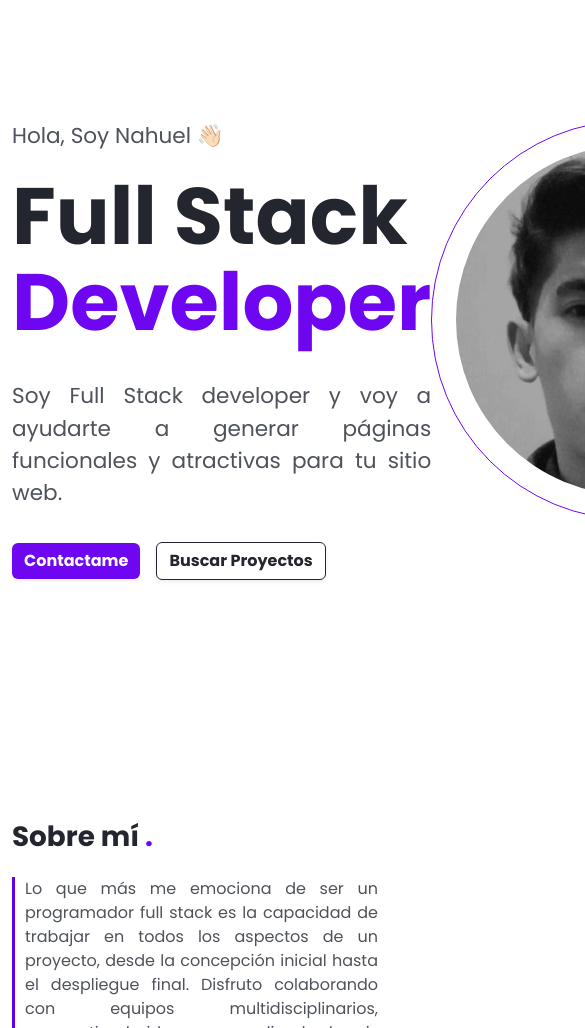
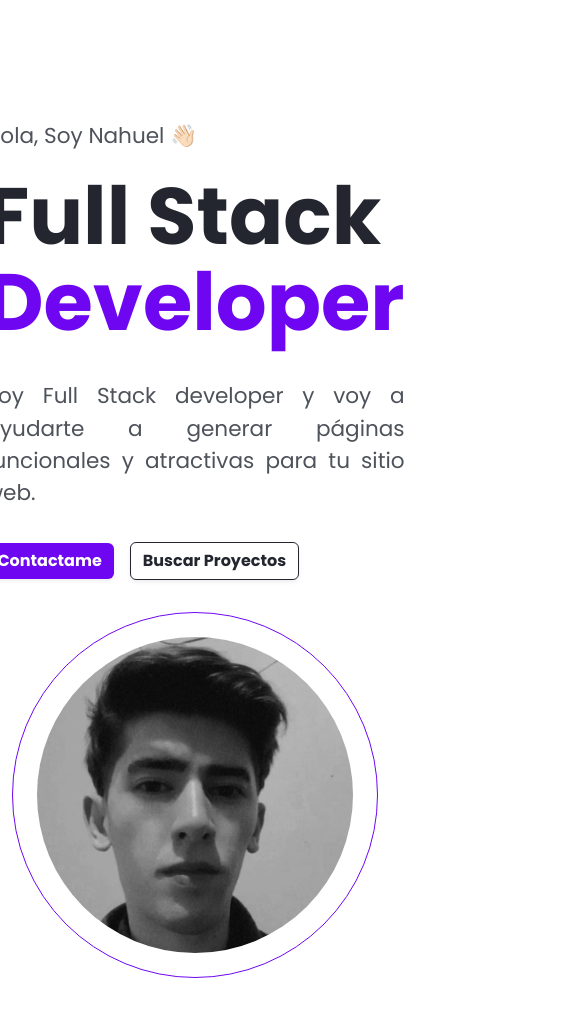
Before and after one commit to NahuelTeruel/ReactPorfolio, a React (Vite) app: page / in a window 390 px wide. Shown: the part 40-1068 px from the top of the page, 585 px wide, since content can reach past the window. Built offline with nearby package versions, Linux system fonts and the light colour scheme.

Commit message:
algunos cambios para hacerlo responsive

```diff
--- a/src/components/aboutMe/AboutMe.jsx
+++ b/src/components/aboutMe/AboutMe.jsx
@@ -17,7 +17,7 @@ function AboutMe() {
         <section className="container about">
             <h2 className='fw-bold fs-1 text-secondary' data-aos="fade-down">Sobre mí <span className='text-primary'>.</span></h2>
             <p className='side-line mt-4 mb-5' data-aos="fade-down">Lo que más me emociona de ser un programador full stack es la capacidad de trabajar en todos los aspectos de un proyecto, desde la concepción inicial hasta el despliegue final. Disfruto colaborando con equipos multidisciplinarios, compartiendo ideas y aprendiendo de mis compañeros para crear productos que impacten positivamente en la vida de las personas. Fuera el mundo del desarrollo, disfruto pasar tiempo al aire libre, practicar deportes y explorar nuevas culturas a través de la comida y los viajes. Estoy emocionado por la oportunidad de colaborar en nuevos proyectos y contribuir con mi experiencia y pasión por la programación. ¡Espero poder conectar contigo y trabajar juntos para hacer realidad grandes ideas!</p>
-            <div className="row row-cols-2 row-cols-md-2 g-5" data-aos="fade-down">
+            <div className="row row-cols-1 row-cols-md-2" data-aos="fade-down">
                 <div className="col-md-5">
                     <div className="card card-no-border">
                         <div className="card-body">
--- a/src/components/aboutMe/aboutMe.css
+++ b/src/components/aboutMe/aboutMe.css
@@ -5,11 +5,7 @@
 .img-skills{
     width: 20rem;
     height: 12rem;
-}
-
-.img-lugar{
-    height: 12rem;
-    object-fit: cover;
+    border-radius: 5px;
 }
 
 p {
--- a/src/components/home/Home.jsx
+++ b/src/components/home/Home.jsx
@@ -16,8 +16,8 @@ function Home() {
 
     return (
     <section className="container home align-items-center">
-        <div className="d-flex">
-            <div data-aos="fade-down">
+        <div className="d-flex flex-column flex-md-row align-items-center">
+            <div className="text-container" data-aos="fade-down">
                 <p className="fs-4 text">Hola, Soy Nahuel 👋🏻</p>
                 <h1 className="fw-bold text-secondary"> Full Stack</h1>
                 <p className="fw-bold text-primary titulo" data-aos="fade-down"> Developer</p>
@@ -44,12 +44,14 @@ function Home() {
                     Buscar Proyectos
                 </Link>
             </div>
+            <div className="image-container text-center" data-aos="fade-down">
             <img
                 src="/foto-presentacion.jpg"
                 className="img-thumbnail img-presentacion border-primary border-1 rounded-circle p-4 mr-5"
                 alt="foto-de-Nahuel"
                 data-aos="fade-down"
             />
+            </div>
         </div>
     </section>
     )
--- a/src/components/home/home.css
+++ b/src/components/home/home.css
@@ -27,6 +27,17 @@ h1 {
 }
 
 .img-presentacion {
+    width: 100%;
     max-width: 25em;
     max-height: 25em;
+    height: auto;
 }
+
+.text-container, .image-container {
+    flex: 1;
+}
+
+@media (max-width: 767px) {
+    .text-container, .image-container {
+        margin-bottom: 2rem;
+}}
--- a/src/components/skills/Skills.jsx
+++ b/src/components/skills/Skills.jsx
@@ -15,7 +15,7 @@ function Skills() {
     return (
         <section className="container skills">
             <h2 className='fw-bold fs-1 text-secondary' data-aos="fade-down"> Habilidades<span className='text-primary'>.</span></h2>
-            <div className="row row-cols-3 row-cols-md-2 g-3">
+            <div className="row row-cols-1 row-cols-sm-2 row-cols-md-3 row-cols-lg-4 g-3">
                 <div className="col-md-3" data-aos="fade-down">
                     <div className="card card-no-border">
                         <div className="card-body">
```
